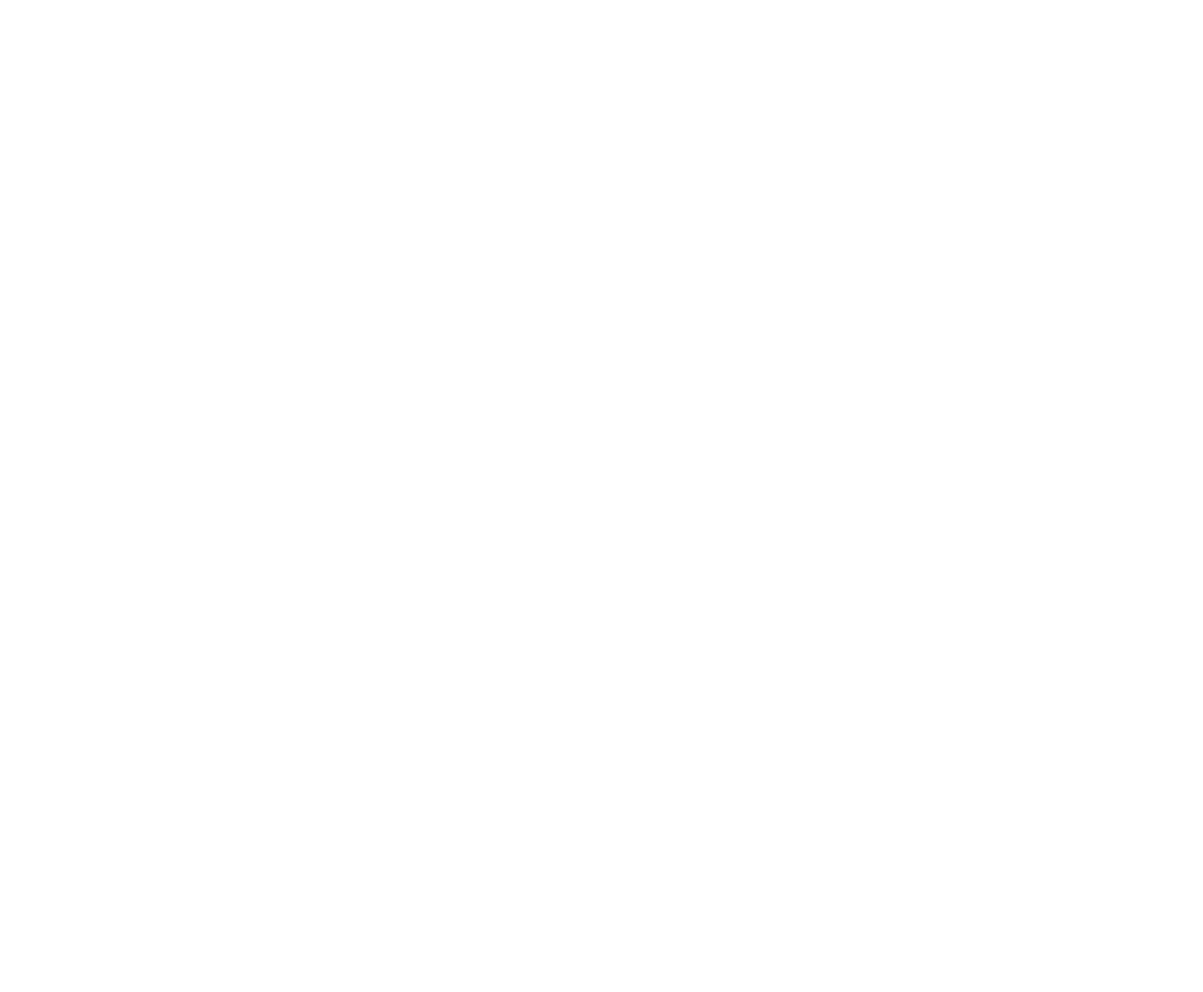
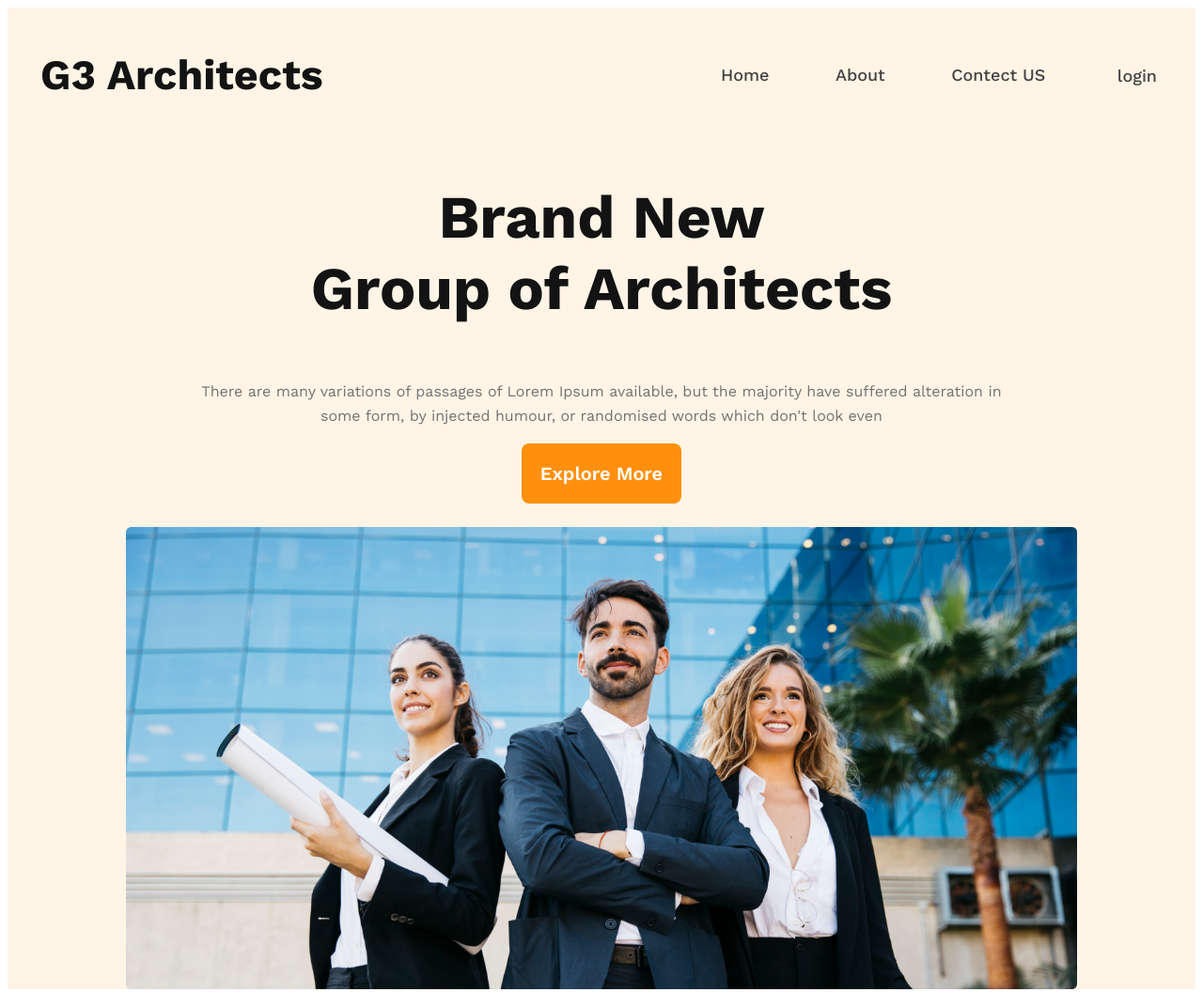
Before and after one commit to AH-Sazzad/g3, a plain HTML site: page index.html in a window 1280 px wide. Shown: the whole page at 94% size. Before the commit the page ends 800 px from the top, so only its background shows below. Drawn offline with nearby package versions, Linux system fonts and the light colour scheme.

Commit message:
header with reponsive

```diff
--- a/index.html
+++ b/index.html
@@ -3,14 +3,43 @@
 <head>
     <meta charset="UTF-8">
     <meta name="viewport" content="width=device-width, initial-scale=1.0">
+    <link rel="preconnect" href="https://fonts.googleapis.com">
+    <link rel="preconnect" href="https://fonts.gstatic.com" crossorigin>
+    <link href="https://fonts.googleapis.com/css2?family=Inter:ital,opsz,wght@0,14..32,100..900;1,14..32,100..900&family=Merriweather:ital,wght@0,300;0,400;0,700;0,900;1,300;1,400;1,700;1,900&family=Open+Sans:ital,wght@0,300..800;1,300..800&family=Work+Sans:ital,wght@0,100..900;1,100..900&display=swap" rel="stylesheet">
     <title>G3 Archit</title>
     <link rel="stylesheet" href="style.css">
 </head>
 <body>
     <!-- header section  -->
     <header class="header">
-
+        <nav class="nav">
+            <h3 class="logo">G3 Architects</h3>
+            <ul>
+                <li class="list"><a href="#">Home</a></li>
+                <li class="list"><a href="#">About</a></li>
+                <li class="list"><a href="#">Contect US</a></li>
+                <li class="list"><a href="#"><button>login</button></a></li>
+            </ul>
+        </nav>
+        <div class="header-content">
+            <h1 class="title">Brand New <br>Group of Architects </h1>
+            <p class="description">There are many variations of passages of Lorem Ipsum available, but the majority have suffered alteration in <br>some form, by injected humour, or randomised words which don't look even</p>
+            <button class="btn">Explore More</button>
+        </div>
+        <div class="header-img">
+            <img src="images/banner.png" alt="">
+        </div>
     </header>
     <!-- header section  -->
+     <!-- main section -->
+        <main>
+
+        </main>
+     <!-- main section  -->
+      <!-- footer section -->
+        <footer>
+
+        </footer>
+      <!-- footer section -->
 </body>
 </html>
--- a/style.css
+++ b/style.css
@@ -0,0 +1,131 @@
+body{
+
+}
+/* header section  */
+/* nav bar secton */
+.header{
+    background: rgba(255, 144, 14, 0.10);
+}
+.nav{
+    display: flex;
+    justify-content: space-between;
+    align-items: center;
+    margin: 0px 35px;
+}
+.logo{
+    color: #131313;
+text-align: center;
+font-family: "Work Sans";
+font-size: 2.8rem;
+font-style: normal;
+font-weight: 700;
+line-height: normal;
+}
+.nav ul {
+    display: flex;
+    justify-content: space-between;
+    width: 470px;
+    height: 25px;
+
+}
+.nav li {
+    list-style: none;
+
+}
+.nav li a ,button{
+    text-decoration: none;
+    color:  #424242;
+text-align: center;
+font-family: "Work Sans";
+font-size: 1.125rem;
+font-style: normal;
+font-weight: 500;
+line-height: 1.625rem; /* 144.444% */
+background-color: transparent;
+border: none;
+
+
+}
+.nav li a button{
+    background: transparent;
+    border: none;
+}
+.header-content{
+    display: flex;
+    flex-direction: column;
+    justify-content: center;
+    align-items: center;
+    text-align: center;
+}
+.title{
+    color:  #131313;
+text-align: center;
+font-family: "Work Sans";
+font-size: 4rem;
+font-style: normal;
+font-weight: 700;
+line-height: normal;
+
+}
+.description{
+    color:  #727272;
+text-align: center;
+font-family: "Work Sans";
+font-size: 1rem;
+font-style: normal;
+font-weight: 400;
+line-height: 26px; /* 162.5% */
+
+}
+.btn{
+    color: #FFF;
+text-align: center;
+font-family: "Work Sans";
+font-size: 1.25rem;
+font-style: normal;
+font-weight: 600;
+line-height: normal;
+border-radius: 8px;
+background: #FF900E;
+padding: 1.25rem;
+border: none;
+}
+.header-img{
+    display: flex;
+    justify-content: center;
+    margin-top: 25PX;
+}
+.header-img img{
+width: 80%;
+
+}
+/* nev bar section */
+/* header section */
+/* Responsive Mobile web layout  */
+/* /******************************************************************************************************\ */
+@media screen and (max-width:576px ) {
+        .nav{
+            flex-direction: column;
+
+        }
+        .nav ul{
+            width: 300px;
+            height: 25px;
+            margin: 0;
+            padding: 0;
+        }
+}
+/* Resposive Tablet Web layout */
+@media screen and (min-width:577px) and (max-width:997px){
+    .nav{
+        flex-direction: column;
+
+    }
+    .nav ul{
+        width: 300px;
+        height: 25px;
+        margin: 0;
+        padding: 0;
+    }
+
+}
```
